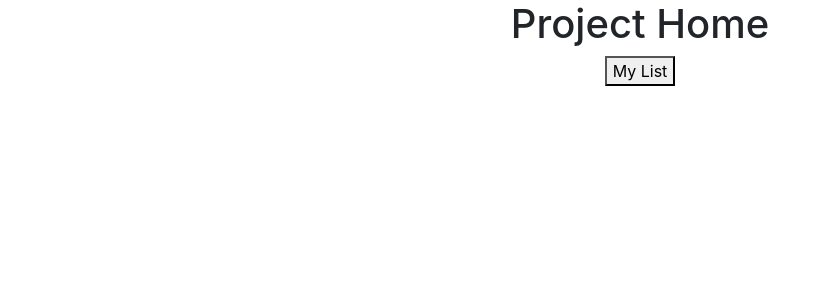
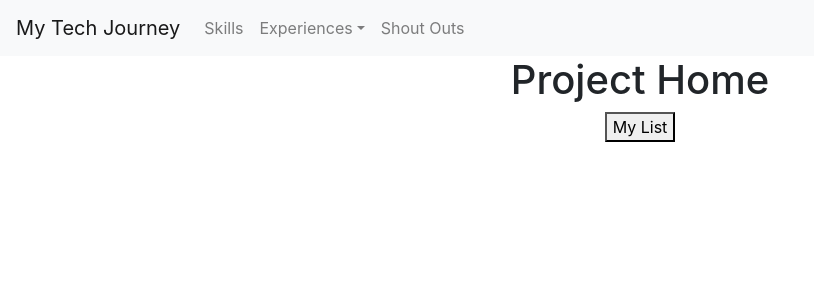
Before and after one commit to howiesommerfeld/my-tech-journey, a React (Create React App) app in the folder client/: page / in a window 1280 px wide. Shown: the top 300 px of the page, without its empty margins (0-814 px from the left). Built offline with nearby package versions, Linux system fonts and the light colour scheme.

Commit message:
Create a custom Navbar component & import it into the App
TODO: Remove react-router-bootstrap since using native reat-dom-router Link instead

```diff
--- a/client/src/App/App.js
+++ b/client/src/App/App.js
@@ -3,11 +3,13 @@ import { Route, Switch } from 'react-router-dom';
 import './App.css';
 import Home from './pages/Home';
 import List from './pages/List';
+import MyNavbar from './Components/MyNavbar';
 
 function App() {
   return (
     <div className="App">
       <div>
+        <MyNavbar />
         <Switch>
           <Route exact path='/' component={Home}/>
           <Route path='/list' component={List}/>
--- /dev/null
+++ b/client/src/App/Components/MyNavbar.js
@@ -0,0 +1,29 @@
+import React from 'react';
+import Nav  from "react-bootstrap/Nav"
+import NavDropdown  from "react-bootstrap/NavDropdown"
+import Navbar from 'react-bootstrap/Navbar';
+import {Link} from "react-router-dom"
+
+const MyNavbar = ()=> {
+  return(
+  <Navbar bg="light" expand="lg">
+  <Navbar.Brand as={Link} to="/">My Tech Journey</Navbar.Brand>
+  <Navbar.Toggle aria-controls="basic-navbar-nav" />
+  <Navbar.Collapse id="basic-navbar-nav">
+    <Nav >
+      <Nav.Link as={Link} to="/skills">Skills</Nav.Link>
+      <NavDropdown title="Experiences" id="basic-nav-dropdown">
+          <NavDropdown.Item as={Link} to="/experiences/speakk">Speakk</NavDropdown.Item>
+          <NavDropdown.Item as={Link} to="/experiences/platform45">Platform45</NavDropdown.Item>
+          <NavDropdown.Item as={Link} to="/experiences/gigster">Gigster</NavDropdown.Item>
+        <NavDropdown.Divider />
+          <NavDropdown.Item as={Link} to="/experiences/university">University</NavDropdown.Item>
+      </NavDropdown>
+      <Nav.Link as={Link} to="/shout-outs">Shout Outs</Nav.Link>
+    </Nav>
+  </Navbar.Collapse>
+</Navbar>
+)
+}
+
+export default MyNavbar;
```
